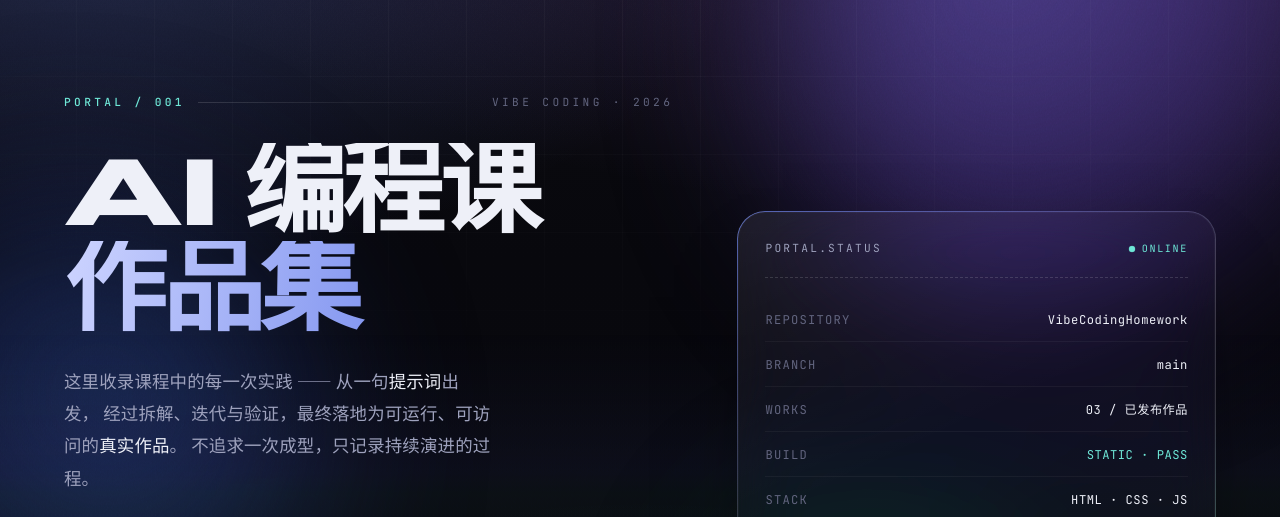
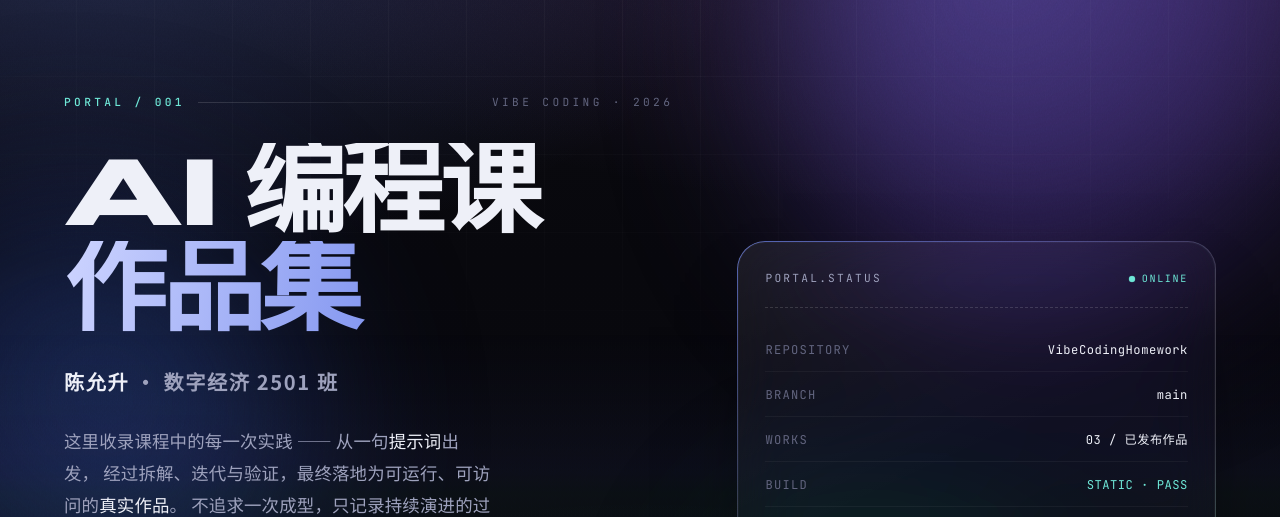
Before and after one commit to AlexNull03/VibeCodingHomework, a plain HTML site: page portal/index.html in a window 1280 px wide. Shown: the part 78-595 px from the top of the page. Drawn offline with Linux system fonts and the light colour scheme.

Commit message:
feat(portal): 首屏标题下增加署名 陈允升

```diff
--- a/portal/css/style.css
+++ b/portal/css/style.css
@@ -459,6 +459,20 @@ code {
 .hero__sub strong {
   color: var(--tx-hi);
   font-weight: 500;
+}
+
+.hero__by {
+  margin: .1rem 0 1.6rem;
+  font-size: clamp(1.04rem, 1.9vw, 1.26rem);
+  font-weight: 600;
+  letter-spacing: .08em;
+  color: var(--tx-md);
+  opacity: 0;
+  animation: fade-up .95s var(--ease) .42s forwards;
+}
+.hero__by b {
+  color: var(--tx-hi);
+  font-weight: 700;
 }
 
 .hero__acts {
@@ -1238,7 +1252,7 @@ code {
   .rv { opacity: 1; transform: none; }
   .rv--mask { clip-path: none; }
   .hero__title .ln > i { transform: none; }
-  .hero__sub, .hero__acts, .hero__rail, .panel { opacity: 1; }
+  .hero__by, .hero__sub, .hero__acts, .hero__rail, .panel { opacity: 1; }
   .bg__scan, .bg__grain { display: none; }
 }
 
--- a/portal/index.html
+++ b/portal/index.html
@@ -85,6 +85,8 @@
             <span class="ln"><i>AI 编程课</i></span>
             <span class="ln"><i class="grad-text">作品集</i></span>
           </h1>
+
+          <p class="hero__by"><b>陈允升</b> · 数字经济 2501 班</p>
 
           <p class="hero__sub">
             这里收录课程中的每一次实践 —— 从一句<strong>提示词</strong>出发，
```
